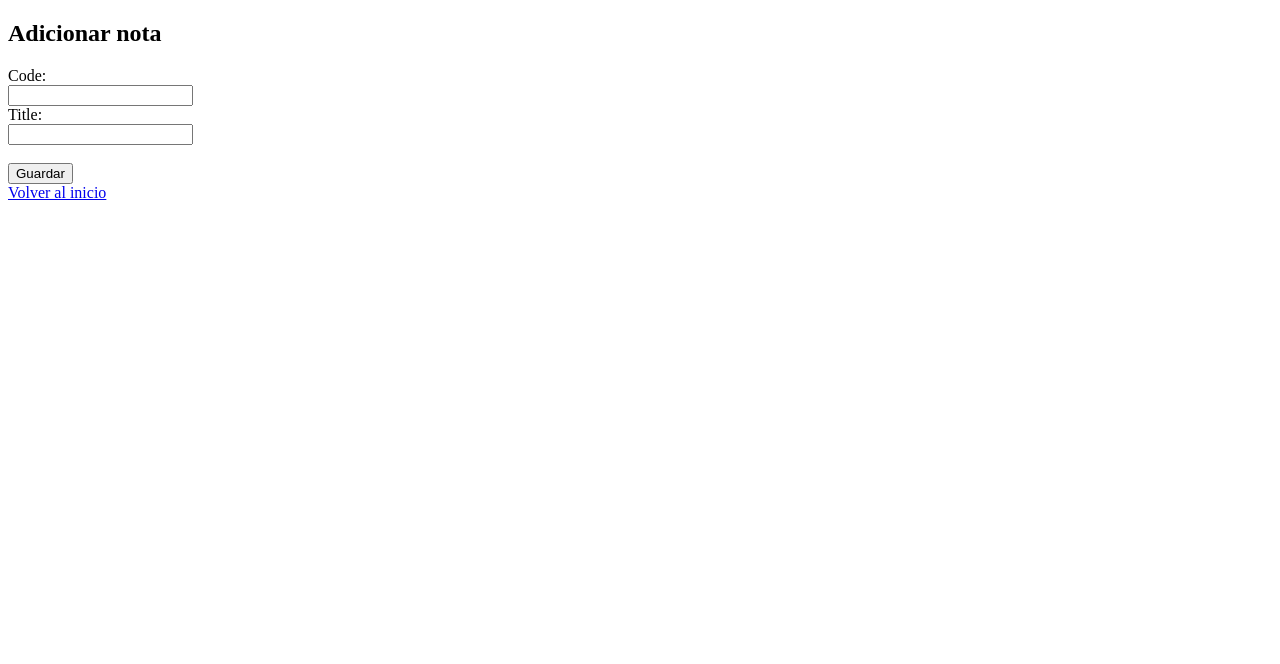
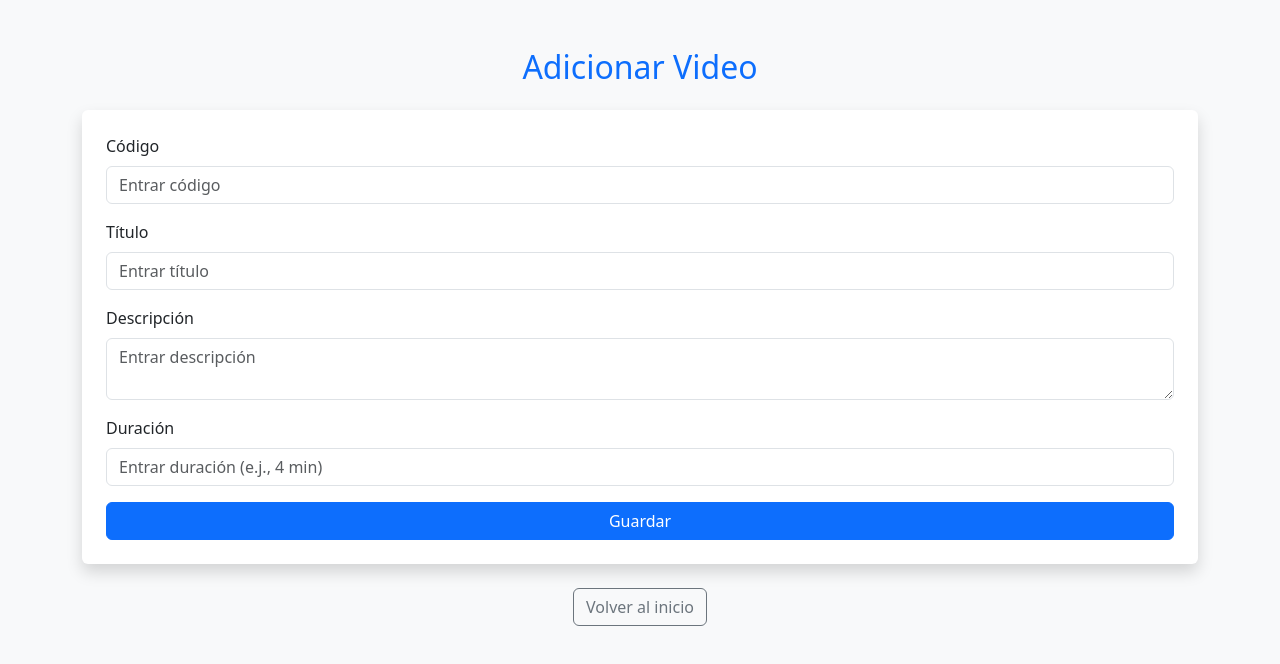
Before and after one commit to camiloperez77/Culturoteca, a plain HTML site: page video/add.html in a window 1280 px wide. Drawn offline with nearby package versions, Linux system fonts and the light colour scheme.

Commit message:
Adding upgrade HTML with Bootstrap

```diff
--- a/video/add.html
+++ b/video/add.html
@@ -2,26 +2,40 @@
 <html lang="en">
 <head>
     <meta charset="UTF-8">
-    <title>Title</title>
+    <title>Adicionar Nota</title>
+    <link href="https://cdn.jsdelivr.net/npm/bootstrap@5.3.3/dist/css/bootstrap.min.css" rel="stylesheet"
+          integrity="sha384-QWTKZyjpPEjISv5WaRU9OFeRpok6YctnYmDr5pNlyT2bRjXh0JMhjY6hW+ALEwIH" crossorigin="anonymous">
 </head>
-<body>
+<body class="bg-light">
 
+<div class="container mt-5">
 
+    <h2 class="text-center text-primary mb-4">Adicionar Video</h2>
 
-<h2>Adicionar nota</h2>
+    <form class="p-4 bg-white rounded shadow">
+        <div class="mb-3">
+            <label for="code" class="form-label">Código</label>
+            <input type="text" id="code" name="code" class="form-control" placeholder="Entrar código">
+        </div>
+        <div class="mb-3">
+            <label for="title" class="form-label">Título</label>
+            <input type="text" id="title" name="title" class="form-control" placeholder="Entrar título">
+        </div>
+        <div class="mb-3">
+            <label for="description" class="form-label">Descripción</label>
+            <textarea id="description" name="description" class="form-control" placeholder="Entrar descripción"></textarea>
+        </div>
+        <div class="mb-3">
+            <label for="duration" class="form-label">Duración</label>
+            <input type="text" id="duration" name="duration" class="form-control" placeholder="Entrar duración (e.j., 4 min)">
+        </div>
+        <button type="button" class="btn btn-primary w-100" onclick="add();">Guardar</button>
+    </form>
 
-<form >
-    <label for="code">Code:</label><br>
-    <input type="text" id="code" name="code" value=""><br>
-    <label for="title">Title:</label><br>
-    <input type="text" id="title" name="title" value=""><br><br>
-
-   <input type="button" value="Guardar" class="btn btn-primary" onclick="add();">
-</form>
-
-
-
-<a href="../index.html" class="link-secondary">Volver al inicio</a>
+    <div class="text-center mt-4">
+        <a href="../index.html" class="btn btn-outline-secondary">Volver al inicio</a>
+    </div>
+</div>
 
 </body>
 </html>
@@ -37,14 +51,20 @@
 
         var code = document.getElementById("code");
         var title = document.getElementById("title");
+        var description = document.getElementById("description");
+        var duration = document.getElementById("duration");
 
         var newVideo = {
             "code": code.value,
-            "title": title.value
+            "title": title.value,
+            "description": description.value,
+            "duration": duration.value
         }
 
         console.log("Adding video:" + JSON.stringify(newVideo));
 
         xmlhttp.send(JSON.stringify(newVideo));
+        var form = document.querySelector("form");
+        form.reset();
     }
 </script>
```
Also changed, not shown: index.html (+12 -12 lines), video/list.html (+18 -17 lines), 1 other file.
